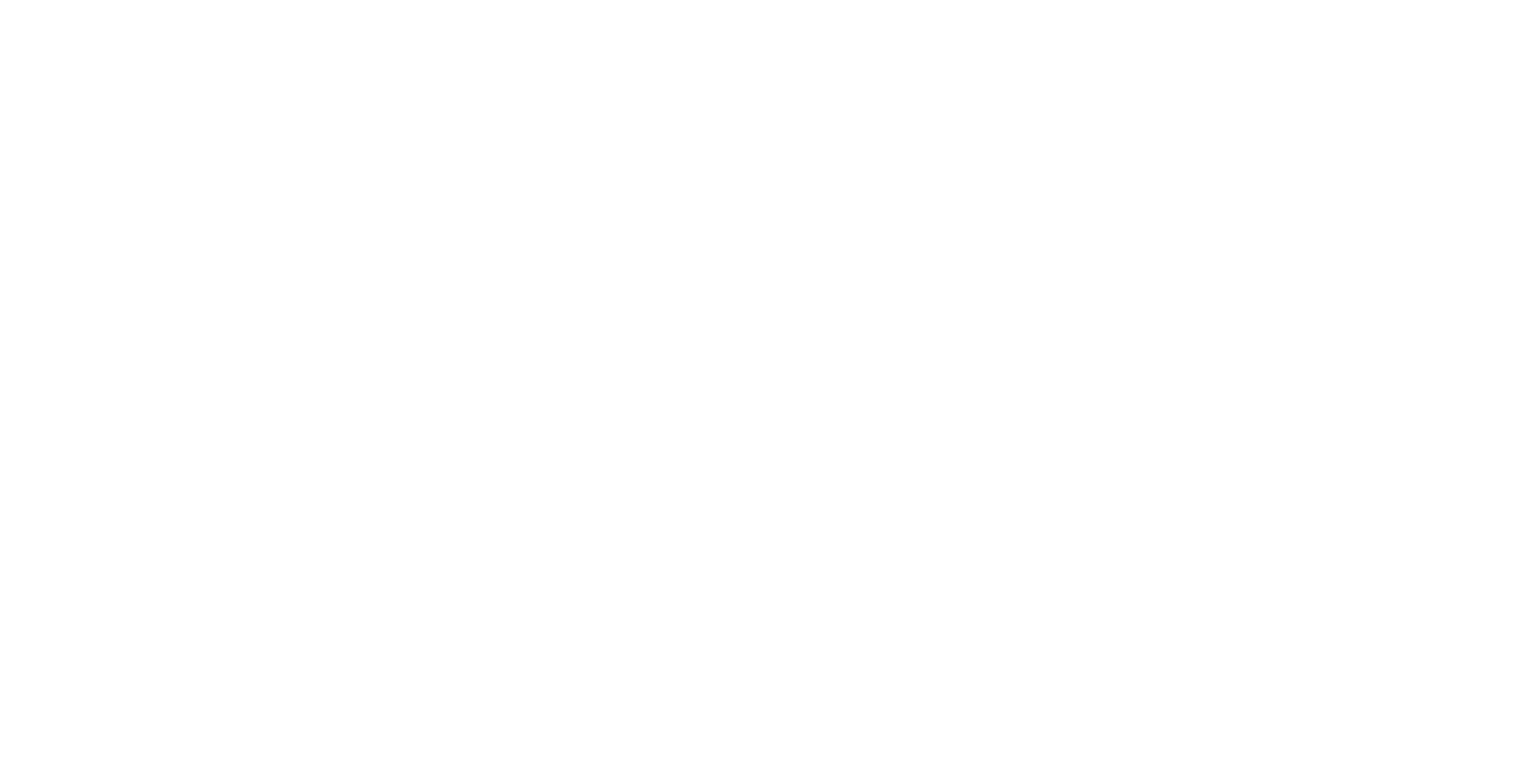
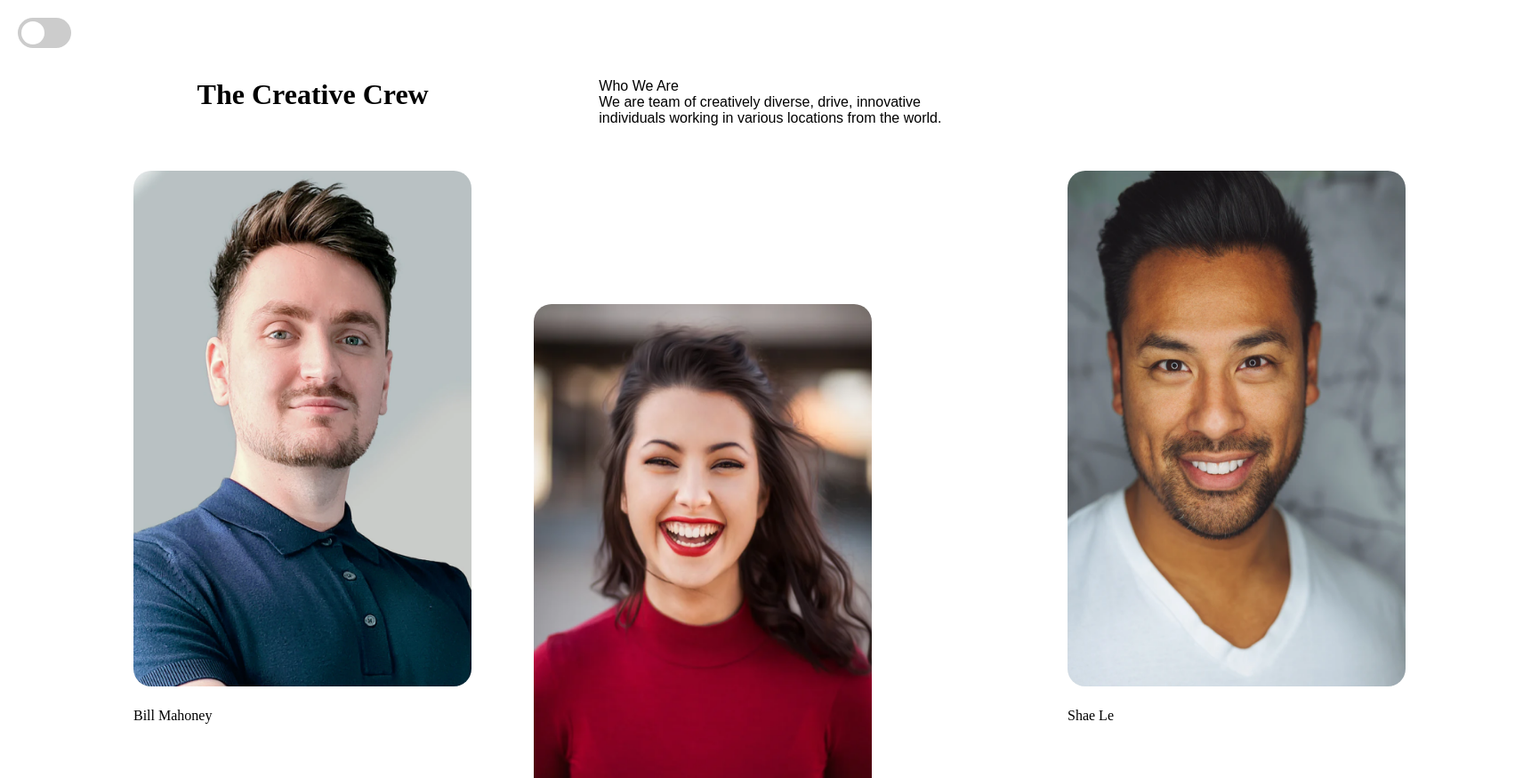
Before and after one commit to ErenCelik96/Team-Members-Page, a plain HTML site: page index.html in a window 1280 px wide. Shown: the top 875 px of the page at 89% size, 1730 px wide, since content can reach past the window. Before the commit the page ends 800 px from the top, so only its background shows below. Drawn offline with Linux system fonts and the light colour scheme.

Commit message:
tamamlandı

```diff
--- a/index.html
+++ b/index.html
@@ -8,8 +8,26 @@
     <title>Team Member Page</title>
 </head>
 <body>
+    <label class="switch">
+        <input type="checkbox">
+        <div class="slider"></div>
+    </label>
 
-
+    <main>
+        <div class="text">
+            <h1>the creative crew</h1>
+            <p>Who We Are <br>
+            We are team of creatively diverse, drive, innovative <br> individuals working in various locations from the world.</p>
+        </div>
+        <div class="team-members">
+            <div class="box box1" ><img src="./img/photo1.png" alt=""><br><p>Bill Mahoney</p></div>
+            <div class="box box2" ><img src="./img/photo2.png" alt=""><br><p>Saba Cabrera</p></div>
+            <div class="box box3" ><img src="./img/photo3.png" alt=""><br><p>Shae Le</p></div>
+            <div class="box box4" ><img src="./img/photo4.png" alt=""><br><p>Skylah Lu</p></div>
+            <div class="box box5" ><img src="./img/photo5.png" alt=""><br><p>Griff Richards</p></div>
+            <div class="box box6" ><img src="./img/photo6.png" alt=""><br><p>Stan John</p></div>
+        </div>
+    </main>
 
     <script src="script.js"></script>
 </body>
--- a/script.js
+++ b/script.js
@@ -0,0 +1,12 @@
+let checkbox = document.querySelector('input[type="checkbox"]');
+let body = document.getElementsByTagName("body")[0];
+
+checkbox.addEventListener("click", function(){
+    if (checkbox.checked) {
+        body.style.backgroundColor="black";
+        body.style.color="white";
+    } else {
+        body.style.backgroundColor="white";
+        body.style.color="black";
+    }
+});
--- a/style.css
+++ b/style.css
@@ -0,0 +1,126 @@
+* {
+    padding: 10px;
+    margin: 0;
+    box-sizing: border-box;
+}
+
+/**********slider**************/
+.switch {
+    position: relative;
+    display: inline-block;
+    width: 60px;
+    height: 34px;
+}
+
+.switch input {display:none;}
+
+.slider {
+    border-radius:20px;
+    position: absolute;
+    cursor: pointer;
+    top: 0;
+    left: 0;
+    right: 0;
+    bottom: 0;
+    background-color: #ccc;
+    -webkit-transition: .4s;
+    transition: .4s;
+}
+
+.slider:before {
+    border-radius:20px;
+    position: absolute;
+    content: "";
+    height: 26px;
+    width: 26px;
+    left: 4px;
+    bottom: 4px;
+    background-color: white;
+    -webkit-transition: .4s;
+    transition: .4s;
+}
+
+input:checked + .slider {
+    background-color: #2196F3;
+}
+
+input:focus + .slider {
+    box-shadow: 0 0 1px #2196F3;
+}
+
+input:checked + .slider:before {
+    -webkit-transform: translateX(26px);
+    -ms-transform: translateX(26px);
+    transform: translateX(26px);
+}
+
+/****************slider end**********************/
+
+.text {
+    display: flex;
+    flex-direction: row;
+    justify-content:space-evenly;
+    width:100%;
+
+}
+
+.text h1 {
+    text-transform: capitalize;
+}
+
+.text p {
+    font-family: sans-serif;
+}
+
+main {
+    display: flex;
+    flex-direction: column;
+    justify-content: center;
+    align-items: center;
+}
+
+.team-members {
+    padding-left: 100px;
+    width:100%;
+    display: grid;
+    grid-template-columns: repeat(12,100px) ;
+    grid-template-rows: repeat(12, 100px);
+    gap: 50px;
+}
+
+.team-members img {
+    width:400px;
+    height:600px;
+    border-radius: 30px;
+}
+
+.box1 {
+    grid-column: 1/4;
+    grid-row: 1/6;
+}
+
+.box2 {
+ grid-row: 2/8;
+ grid-column: 4/8;
+}
+
+.box3 {
+    grid-row:1/6;
+    grid-column:8/12;
+}
+
+.box4 {
+    grid-row: 6/11;
+    grid-column:1/4;
+}
+
+.box5{
+    grid-row: 8/12;
+    grid-column: 4/8;
+}
+
+.box6 {
+    grid-row:6/11;
+    grid-column:8/12;
+
+}
```
